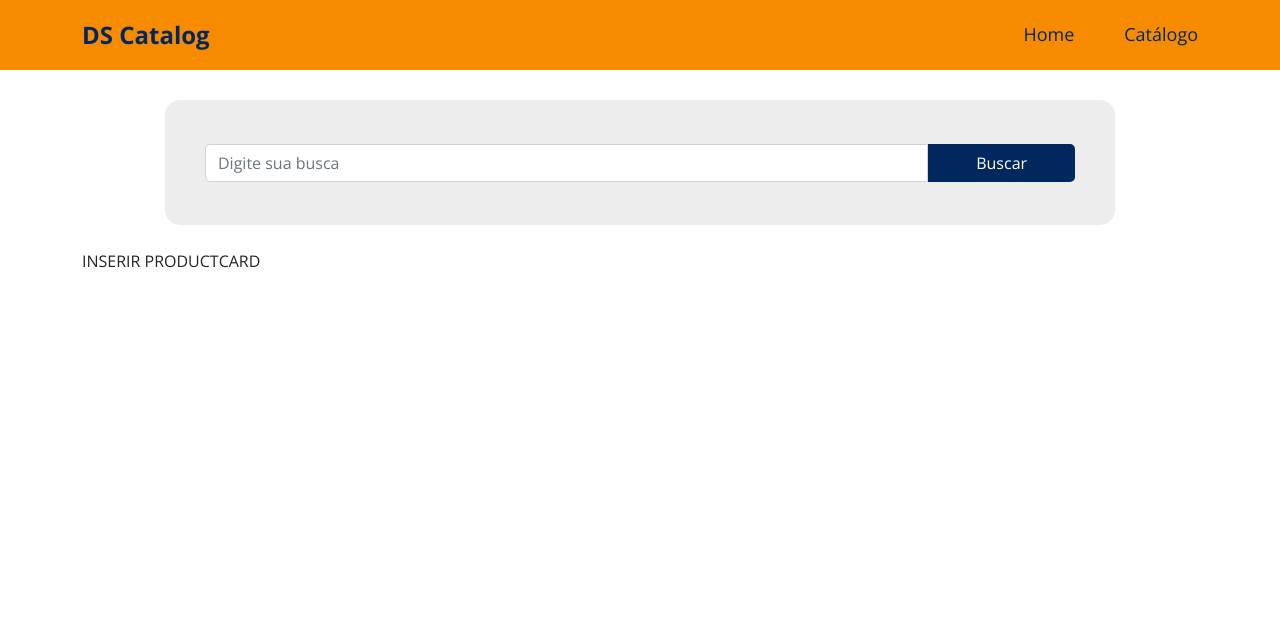
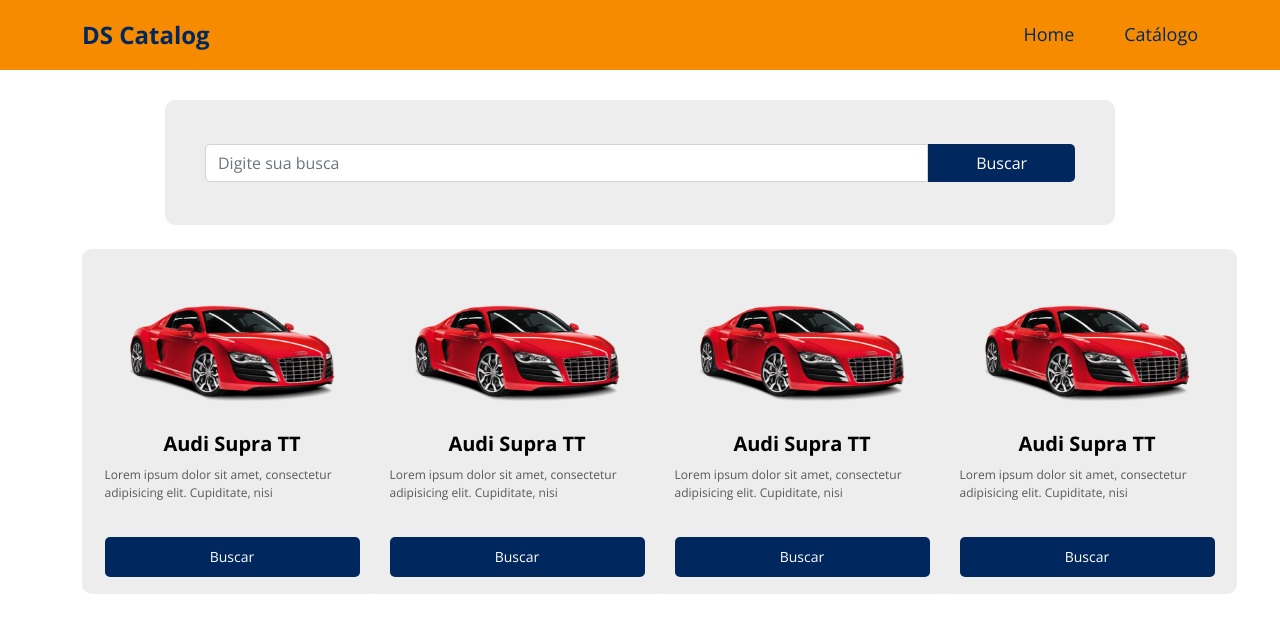
Before and after one commit to winkermann/dslearn, a React (Create React App) app in the folder 01.LayoutNavegacao/challenge-one/: page / in a window 1280 px wide. Shown: the top 632 px of the page. Built offline with nearby package versions, Linux system fonts and the light colour scheme.

Commit message:
ProductCard component

```diff
--- a/01.LayoutNavegacao/challenge-one/src/App.css
+++ b/01.LayoutNavegacao/challenge-one/src/App.css
@@ -37,5 +37,5 @@ a:hover {
 .section-card-container {
   background-color: var(--main-bg-color);
   color: var(--secundary-color);
-  border-radius: 15px;
+  border-radius: 10px;
 }
--- /dev/null
+++ b/01.LayoutNavegacao/challenge-one/src/components/ProductCard/index.tsx
@@ -0,0 +1,24 @@
+import './styles.css';
+import { ReactComponent as CarCardImg } from '../../assets/img/car-card.svg';
+
+const ProductCard = () => {
+  return (
+    <div className="product-card-container">
+      <div className="img-card-container">
+        <CarCardImg />
+      </div>
+      <div className="product-content-container">
+        <h5>Audi Supra TT</h5>
+        <p>
+          Lorem ipsum dolor sit amet, consectetur adipisicing elit. Cupiditate,
+          nisi
+        </p>
+        <button type="submit" className="base-card-container">
+          <p>Buscar</p>
+        </button>
+      </div>
+    </div>
+  );
+};
+
+export default ProductCard;
--- /dev/null
+++ b/01.LayoutNavegacao/challenge-one/src/components/ProductCard/styles.css
@@ -0,0 +1,38 @@
+.product-card-container {
+  background-color: var(--main-bg-color);
+  width: 300px;
+  height: 345px;
+  display: flex;
+  flex-direction: column;
+  justify-content: center;
+  align-items: center;
+  padding: 25px;
+  color: var(--secundary-color);
+  border-radius: 10px;
+  font-size: 12px;
+  margin-bottom: 30px;
+}
+
+.product-card-container h5 {
+    text-align: center;
+    color: black;
+    margin-bottom: 10px;
+}
+
+.product-card-container p {
+    margin: 0;
+}
+
+
+.product-content-container button {
+    width: 255px;
+    height: 40px;
+    margin-top: 35px;
+    border: none;
+    border-radius: 5px;
+}
+
+.product-content-container button p {
+    margin: 0;
+    font-size: 14px;
+}
--- a/01.LayoutNavegacao/challenge-one/src/pages/Catalog/index.tsx
+++ b/01.LayoutNavegacao/challenge-one/src/pages/Catalog/index.tsx
@@ -1,4 +1,5 @@
 import Navbar from '../../components/Navbar';
+import ProductCard from '../../components/ProductCard';
 import Search from '../../components/Search';
 import './styles.css';
 
@@ -10,7 +11,14 @@ const Catalog = () => {
       <div className="container my-4">
         <div className="row">
           <div className="col-sm-6 col-lg-4 col-xl-3">
-            <p>INSERIR PRODUCTCARD</p>
+            <ProductCard />
+          </div>
+          <div className="col-sm-6 col-lg-4 col-xl-3">
+            <ProductCard />
+          </div><div className="col-sm-6 col-lg-4 col-xl-3">
+            <ProductCard />
+          </div><div className="col-sm-6 col-lg-4 col-xl-3">
+            <ProductCard />
           </div>
         </div>
       </div>
```
Also changed, not shown: 01.LayoutNavegacao/challenge-one/src/assets/img/car-card.svg (added).
